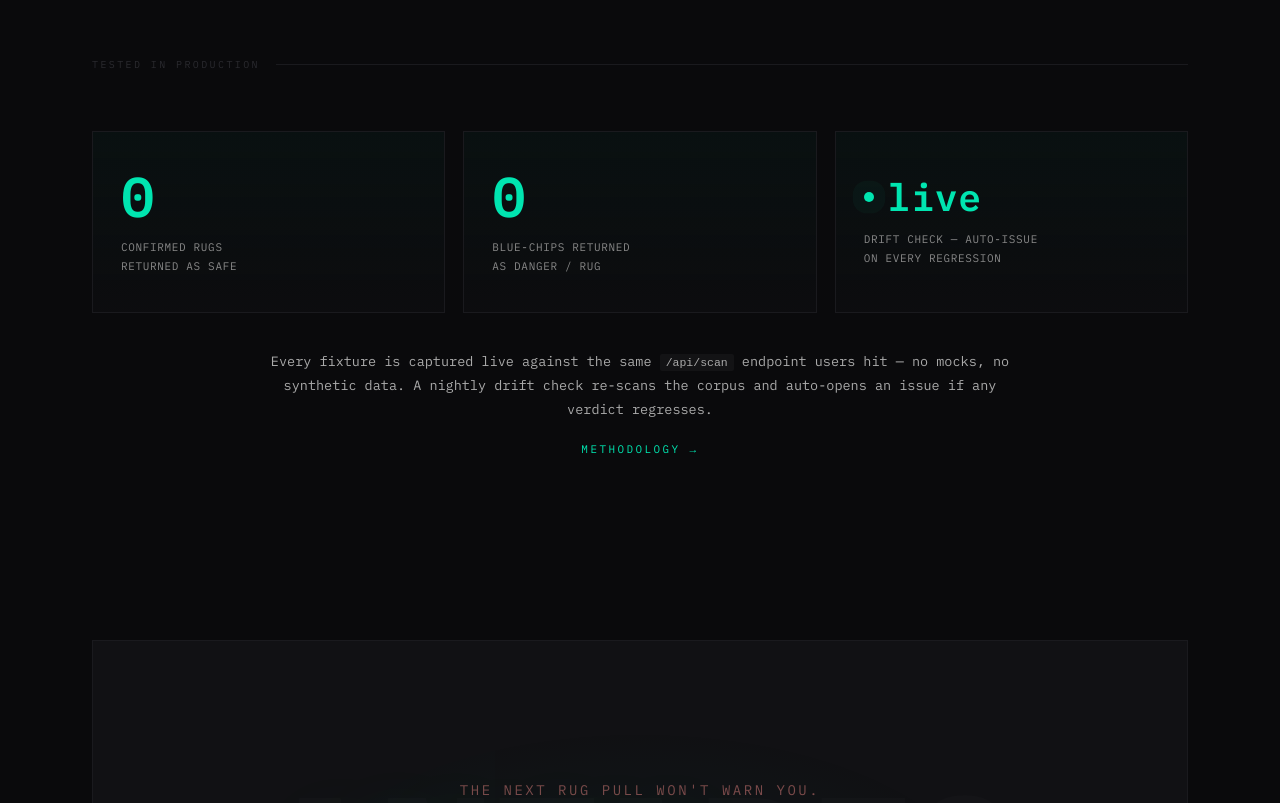
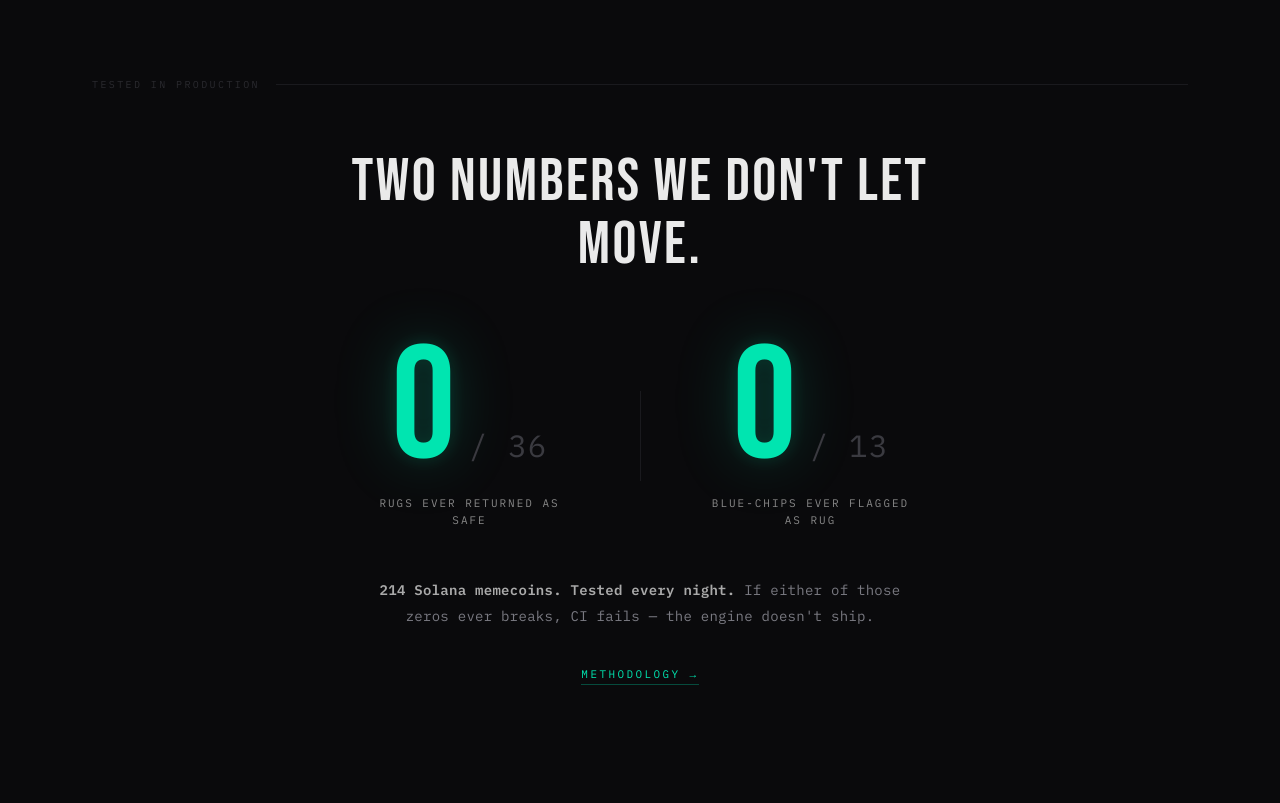
Before and after one commit to COMEALAMAISONGROUPE/antares-website, a plain HTML site: page index.html in a window 1280 px wide. Shown: the part 1980-2783 px from the top of the page. Drawn offline with Linux system fonts and the light colour scheme.

Commit message:
demo(proof/P2): replace 0/0/live tiles with single editorial block
Drops the 3-tile fragmentation (which made two zeros look anti-
climactic and the 'live' tile feel filler). Replaces with one focused
editorial block:

- Thesis: 'Two numbers we don't let move.'
- Two huge zeros (0/36 and 0/13) in Bebas Neue, side by side
- Plain-English contract: '214 Solana memecoins. Tested every night.
  If either of those zeros ever breaks, CI fails — the engine
  doesn't ship.'
- Methodology link

The denominators (/36, /13) come straight from BACKTEST.md confusion
matrix and turn the zeros from anti-climactic into ratio-grounded.

Co-Authored-By: Claude Opus 4.7 (1M context) <noreply@anthropic.com>

```diff
--- a/index.html
+++ b/index.html
@@ -268,54 +268,50 @@ footer .foot-links a:hover{color:var(--c)}
   </div>
 </section>
 
-<!-- ═══════ PROOF / BACKTEST ═══════ -->
-<!-- Three contracts the engine has to honor every night. No vanity
-     numbers, only the binary outcomes that matter to a user about to
-     trade: did a real rug ever pass as SAFE, did a real blue-chip
-     ever get flagged DANGER, is the engine still being checked. -->
+<!-- ═══════ PROOF / SINGLE DRAMATIC CLAIM ═══════ -->
+<!-- Drops the 3-tile fragmentation. One editorial block: a thesis
+     statement, two ratios that ground it in real data, the contract
+     spelled out in plain English. -->
 <section class="proof-section">
   <div class="section-label reveal"><span>Tested in production</span></div>
-  <div class="proof-grid">
-    <div class="proof-stat reveal delay-1">
-      <div class="proof-accent-bar"></div>
-      <div class="proof-num accent">0</div>
-      <div class="proof-label">confirmed rugs<br>returned as SAFE</div>
+  <div class="ps2-wrap">
+    <h2 class="ps2-title reveal">Two numbers we don't let move.</h2>
+    <div class="ps2-stats reveal delay-1">
+      <div class="ps2-stat">
+        <div class="ps2-num"><b>0</b><span>/ 36</span></div>
+        <div class="ps2-lbl">rugs ever returned as SAFE</div>
+      </div>
+      <div class="ps2-divider" aria-hidden="true"></div>
+      <div class="ps2-stat">
+        <div class="ps2-num"><b>0</b><span>/ 13</span></div>
+        <div class="ps2-lbl">blue-chips ever flagged as RUG</div>
+      </div>
     </div>
-    <div class="proof-stat reveal delay-2">
-      <div class="proof-accent-bar"></div>
-      <div class="proof-num accent">0</div>
-      <div class="proof-label">blue-chips returned<br>as DANGER / RUG</div>
-    </div>
-    <div class="proof-stat reveal delay-3">
-      <div class="proof-accent-bar"></div>
-      <div class="proof-num accent live"><span class="proof-pulse"></span>live</div>
-      <div class="proof-label">drift check &mdash; auto-issue<br>on every regression</div>
-    </div>
-  </div>
-  <div class="proof-blurb reveal delay-4">
-    Every fixture is captured live against the same <code>/api/scan</code> endpoint users hit &mdash; no mocks, no synthetic data. A nightly drift check re-scans the corpus and auto-opens an issue if any verdict regresses.
-    <a href="https://github.com/COMEALAMAISONGROUPE/antares-extension/blob/master/BACKTEST.md" class="proof-link" target="_blank" rel="noopener noreferrer">Methodology &rarr;</a>
+    <p class="ps2-body reveal delay-2"><b>214 Solana memecoins. Tested every night.</b> If either of those zeros ever breaks, CI fails &mdash; the engine doesn't ship.</p>
+    <a href="https://github.com/COMEALAMAISONGROUPE/antares-extension/blob/master/BACKTEST.md" class="ps2-link reveal delay-3" target="_blank" rel="noopener noreferrer">Methodology &rarr;</a>
   </div>
 </section>
 
 <style>
-.proof-section{padding:100px 0 80px}
-.proof-grid{display:grid;grid-template-columns:repeat(3,1fr);gap:18px;margin-bottom:36px}
-.proof-stat{position:relative;background:linear-gradient(180deg,rgba(0,229,176,.03),rgba(15,15,18,.5));border:1px solid var(--border);padding:36px 28px;text-align:left;transition:.3s;overflow:hidden}
-.proof-stat:hover{border-color:rgba(0,229,176,.4);background:linear-gradient(180deg,rgba(0,229,176,.06),rgba(15,15,18,.7));transform:translateY(-2px)}
-.proof-accent-bar{position:absolute;top:0;left:0;height:2px;width:0;background:var(--c);transition:width .5s ease}
-.proof-stat:hover .proof-accent-bar{width:100%}
-.proof-num{font-size:56px;font-weight:600;color:#fff;line-height:1;margin-bottom:14px;letter-spacing:-.02em;font-family:"IBM Plex Mono",monospace}
-.proof-num.accent{color:var(--c)}
-.proof-num.live{font-size:38px;display:flex;align-items:center;gap:14px;text-transform:lowercase;letter-spacing:.02em;padding-top:10px}
-.proof-pulse{display:inline-block;width:10px;height:10px;border-radius:50%;background:var(--c);box-shadow:0 0 0 0 rgba(0,229,176,.6);animation:proof-pulse 2s infinite}
-@keyframes proof-pulse{0%{box-shadow:0 0 0 0 rgba(0,229,176,.6)}70%{box-shadow:0 0 0 12px rgba(0,229,176,0)}100%{box-shadow:0 0 0 0 rgba(0,229,176,0)}}
-.proof-label{font-size:11px;color:#888;letter-spacing:.06em;line-height:1.7;text-transform:uppercase}
-.proof-blurb{font-size:13.5px;color:#aaa;line-height:1.8;max-width:780px;margin:0 auto;text-align:center;padding:0 20px}
-.proof-blurb code{color:#aaa;font-size:11.5px;background:rgba(255,255,255,.04);padding:2px 6px;border-radius:2px}
-.proof-link{display:block;margin-top:18px;color:var(--c);text-decoration:none;font-size:11px;letter-spacing:.22em;text-transform:uppercase}
-.proof-link:hover{text-decoration:underline}
-@media(max-width:780px){.proof-grid{grid-template-columns:1fr}.proof-num{font-size:44px}.proof-num.live{font-size:30px}}
+.proof-section{padding:120px 0 100px}
+.ps2-wrap{text-align:center;max-width:760px;margin:0 auto;padding:0 32px}
+.ps2-title{font:400 clamp(36px,5.4vw,60px)/1.05 'Bebas Neue',sans-serif;letter-spacing:.04em;color:#eaeaea;margin-bottom:64px}
+.ps2-stats{display:flex;align-items:center;justify-content:center;gap:60px;margin-bottom:48px;flex-wrap:wrap}
+.ps2-stat{text-align:center}
+.ps2-num{display:flex;align-items:baseline;justify-content:center;gap:10px;margin-bottom:16px}
+.ps2-num b{font:400 clamp(96px,13vw,160px)/.86 'Bebas Neue',sans-serif;color:var(--c);text-shadow:0 0 60px rgba(0,229,176,.25),0 0 18px rgba(0,229,176,.15);font-weight:400;letter-spacing:.02em}
+.ps2-num span{font:400 clamp(20px,2.4vw,32px)/1 'IBM Plex Mono',monospace;color:#3a3a40;letter-spacing:.04em;font-weight:400}
+.ps2-lbl{font-size:11px;color:#888;letter-spacing:.18em;text-transform:uppercase;line-height:1.6;max-width:220px;margin:0 auto}
+.ps2-divider{width:1px;height:90px;background:var(--border);align-self:center}
+.ps2-body{font-size:14px;color:#7a7a82;line-height:1.85;letter-spacing:.02em;margin:0 auto 32px;max-width:560px}
+.ps2-body b{color:#aaa;font-weight:600}
+.ps2-link{display:inline-block;font-size:11px;color:var(--c);letter-spacing:.22em;text-transform:uppercase;text-decoration:none;border-bottom:1px solid rgba(0,229,176,.3);padding-bottom:3px;transition:.2s}
+.ps2-link:hover{border-bottom-color:var(--c)}
+@media(max-width:780px){
+  .ps2-stats{flex-direction:column;gap:36px}
+  .ps2-divider{width:60px;height:1px}
+  .ps2-num b{font-size:clamp(72px,18vw,110px)}
+}
 </style>
 
 <!-- ═══════ CTA FINAL ═══════ -->
```
